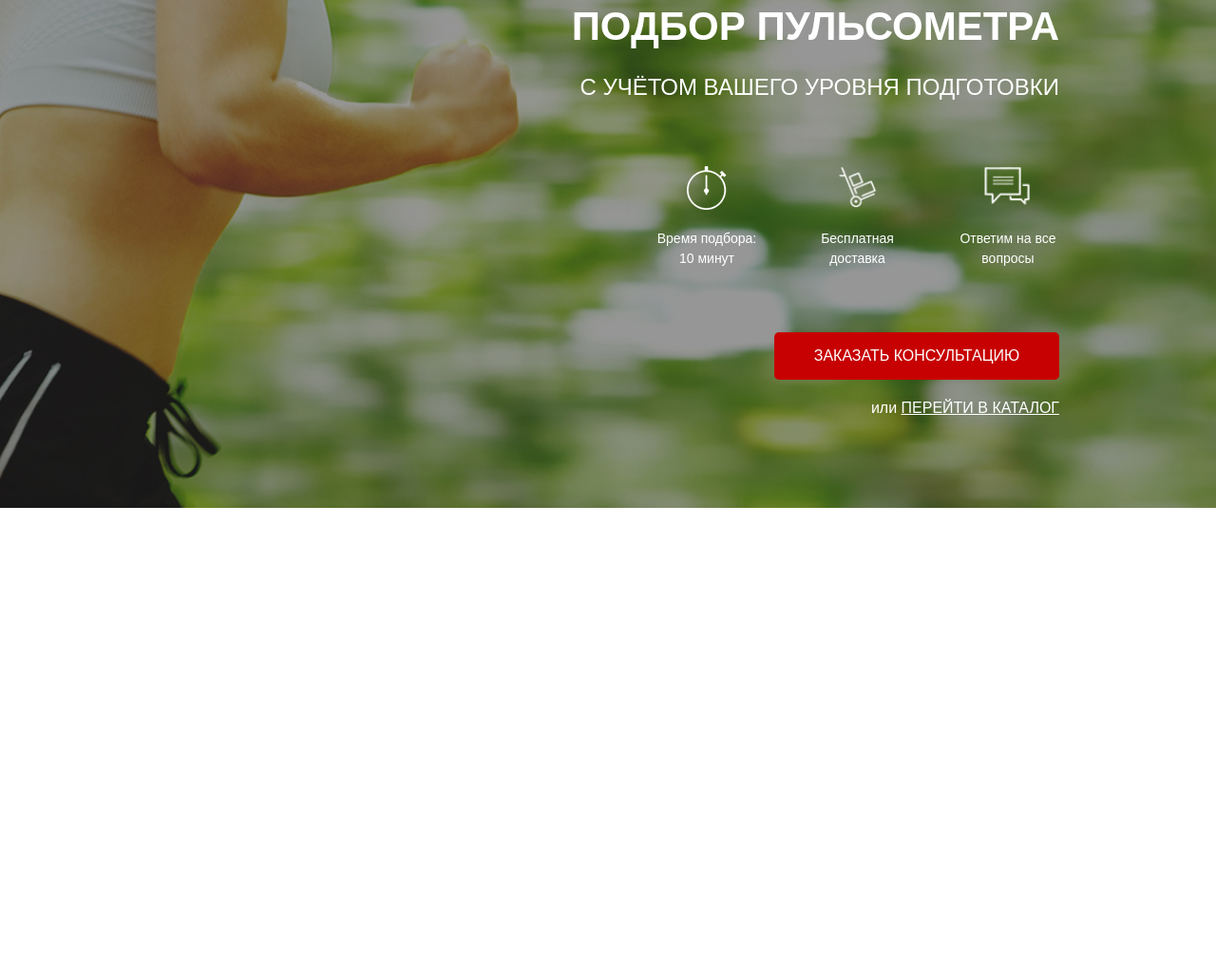
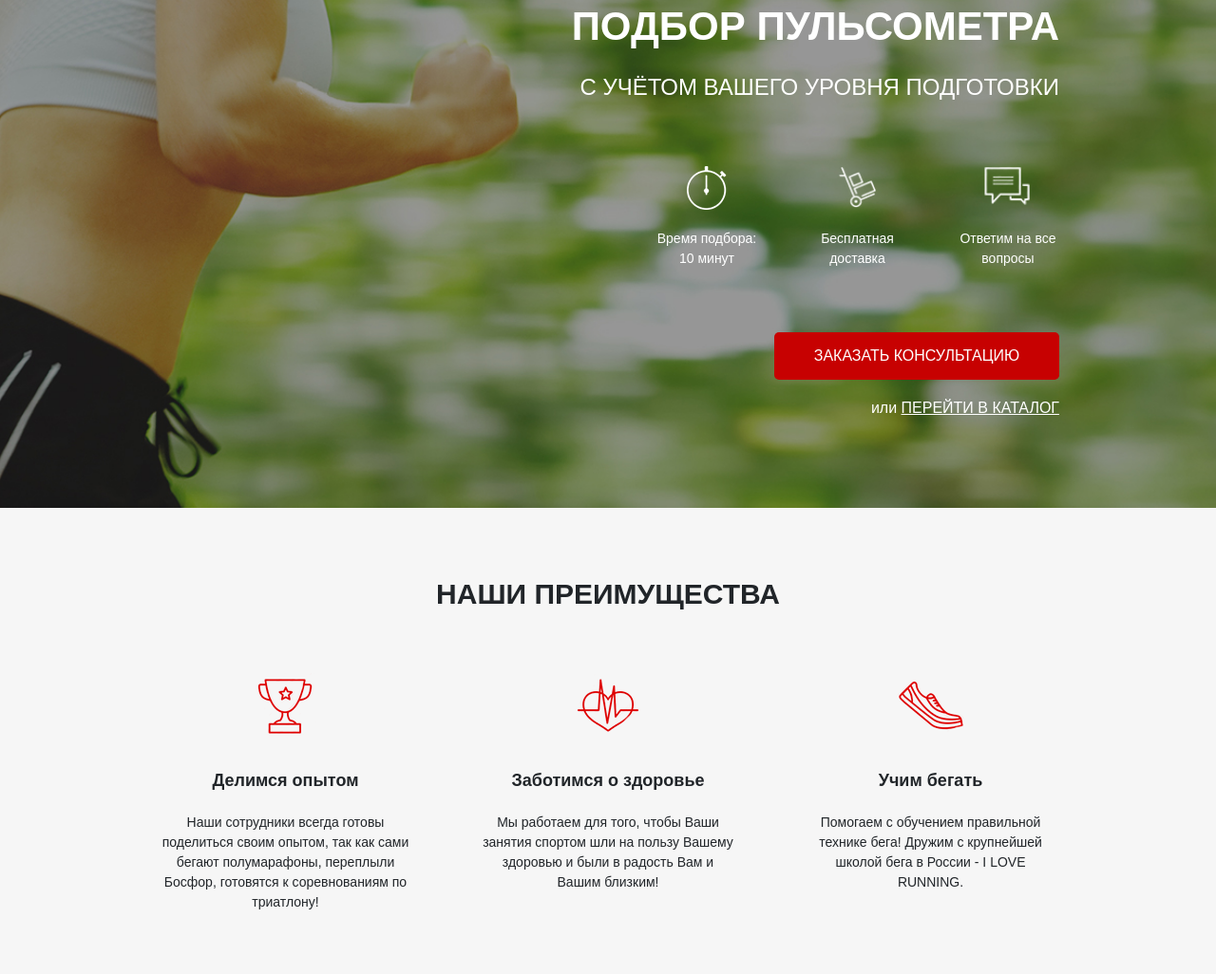
Before and after one commit to aisyesm/RunSmart, a website: page src/index.html in a window 1280 px wide. Shown: the part 165-1191 px from the top of the page at 95% size. Before the commit the page ends 800 px from the top, so only its background shows below. Drawn offline with Linux system fonts and the light colour scheme.

Commit message:
Add section advantages

```diff
--- a/src/index.html
+++ b/src/index.html
@@ -53,5 +53,39 @@
             </div>
         </div>
     </div>
+    <section class="advantages">
+        <div class="container">
+            <h3 class="advantages__header">НАШИ ПРЕИМУЩЕСТВА</h3>
+            <div class="advantages__advantages">
+                <div class="advantages__advantage">
+                    <div class="advantages__icon">
+                        <img src="icons/cup.png">
+                    </div>
+                    <div class="advantages__name">Делимся опытом</div>
+                    <div class="advantages__desc">
+                        Наши сотрудники всегда готовы поделиться своим опытом, так как сами бегают полумарафоны, переплыли Босфор, готовятся к соревнованиям по триатлону!
+                    </div>
+                </div>
+                <div class="advantages__advantage">
+                    <div class="advantages__icon">
+                        <img src="icons/heart.png">
+                    </div>
+                    <div class="advantages__name">Заботимся о здоровье</div>
+                    <div class="advantages__desc">
+                        Мы работаем для того, чтобы Ваши занятия спортом шли на пользу Вашему здоровью и были в радость Вам и Вашим близким!
+                    </div>
+                </div>
+                <div class="advantages__advantage">
+                    <div class="advantages__icon">
+                        <img src="icons/shoe.png">
+                    </div>
+                    <div class="advantages__name">Учим бегать</div>
+                    <div class="advantages__desc">
+                        Помогаем с обучением правильной технике бега! Дружим с крупнейшей школой бега в России - <span>I LOVE RUNNING.</span>
+                    </div>
+                </div>
+            </div>
+        </div>
+    </section>
 </body>
 </html>
--- /dev/null
+++ b/src/sass/blocks/_advantages.sass
@@ -0,0 +1,29 @@
+.advantages
+    background: #F6F6F6
+    min-height: 470px
+    &__header
+        padding-top: 73px
+        text-align: center
+        font-weight: 700
+        font-size: 30px
+    &__advantages
+        margin-top: 65px
+        display: flex
+        justify-content: space-between
+    &__icon
+        height: 70px
+        width: 70px
+        margin: 0 auto
+        img
+            display: block
+    &__desc
+        font-weight: 300
+        font-size: 14px
+        max-width: 271px
+        text-align: center
+        margin: 20px 0 65px 0
+    &__name
+        text-align: center
+        font-weight: 600
+        font-size: 18px
+        margin-top: 30px
--- a/src/sass/blocks/_promo.sass
+++ b/src/sass/blocks/_promo.sass
@@ -1,7 +1,7 @@
 .promo
     min-height: 650px
     padding: 21px 0 93px 0
-    background: url(../../img/main.jpg) center (center/cover) no-repeat
+    background: url(../img/main.jpg) center (center/cover) no-repeat
     &__wrapper
         display: flex
         flex-direction: column
--- a/src/sass/style.sass
+++ b/src/sass/style.sass
@@ -9,3 +9,4 @@
 @import 'blocks/promo'
 @import 'blocks/header'
 @import 'blocks/buttons'
+@import 'blocks/advantages'
```
Also changed, not shown: src/css/style.min.css, src/icons/cup.png (added), src/icons/heart.png (added), src/icons/shoe.png (added).
